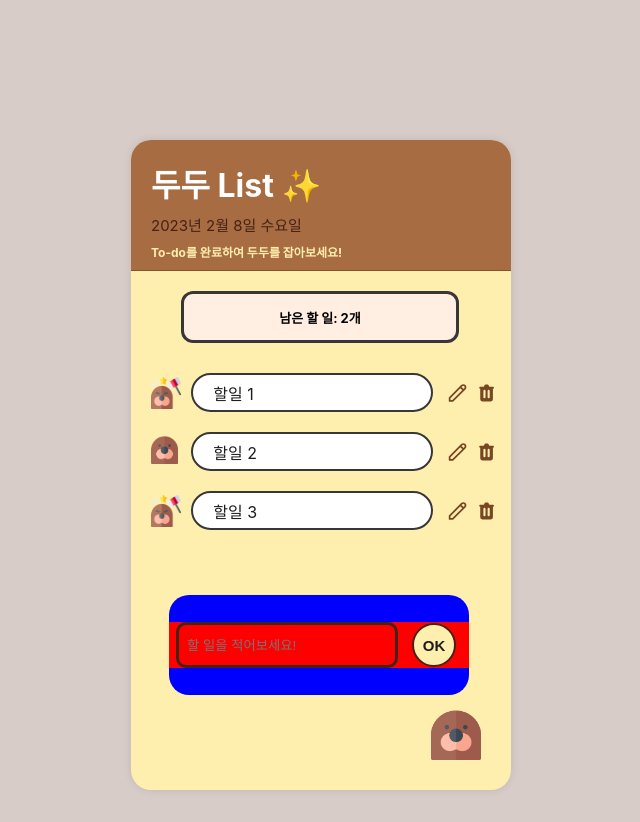
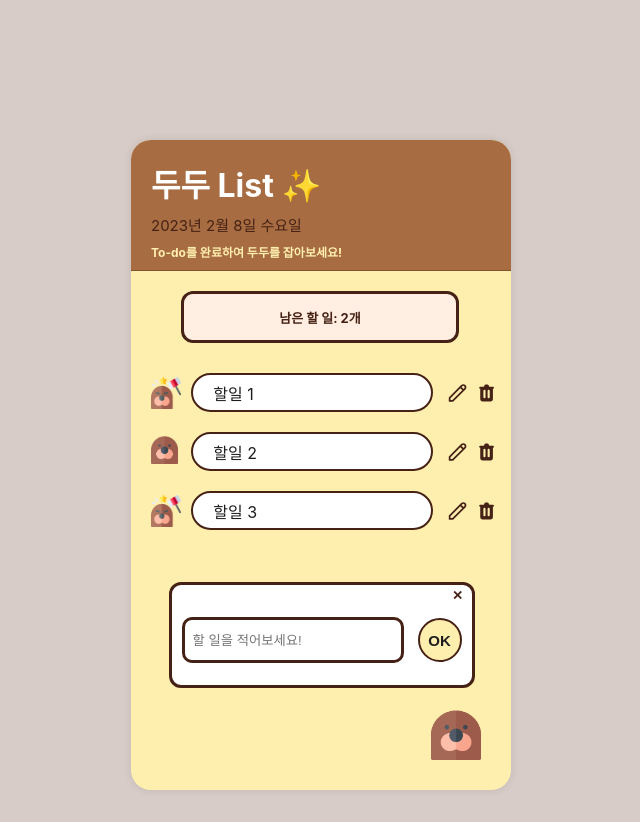
Before and after one commit to YuAhyeon/dodolist, a React (Create React App) app: page / in a window 1280 px wide. Both pictures are taken after a click on the element 640 px from the left and 765 px from the top of the page. Shown: the whole page, without its empty margins (319-959 px from the left). Built offline with nearby package versions, Linux system fonts and the light colour scheme.

Commit message:
🔨 TodoInsert

```diff
--- a/src/App.js
+++ b/src/App.js
@@ -12,6 +12,8 @@
     background: #d7ccc8;
   }
 `;
+
+let nextId = 4;
 
 const App = () => {
   const [insertToggle, setInsertToggle] = useState(false);
@@ -37,6 +39,20 @@
     setInsertToggle(!insertToggle);
   };
 
+  const onInsertTodo = (text) => {
+    if (text === '') {
+      return alert('할 일을 입력해 주세요!');
+    } else {
+      const todo = {
+        id: nextId,
+        text,
+        checked: false,
+      };
+      setTodos([...todos, todo]);
+      nextId++;
+    }
+  };
+
   return (
     <>
       <GlobalStyle />
@@ -47,7 +63,9 @@
         <div onClick={handleToggle}>
           <TodoCreateBtn />
         </div>
-        {insertToggle && <TodoInsert handleToggle={handleToggle} />}
+        {insertToggle && (
+          <TodoInsert onInsertTodo={onInsertTodo} handleToggle={handleToggle} />
+        )}
       </TodoTemplate>
     </>
   );
--- a/src/components/TodoInsert.js
+++ b/src/components/TodoInsert.js
@@ -1,24 +1,37 @@
-import React from 'react';
+import React, { useState } from 'react';
 import styled from 'styled-components';
+import { ImCancelCircle } from 'react-icons/im';
 
 const TodoInsertBlock = styled.div`
   position: absolute;
-  top: 70%;
+  top: 68%;
   left: 38px;
+
+  .cancell {
+    color: #462216;
+    font-weight: bold;
+    position: absolute;
+    top: 5px;
+    left: 283px;
+    font-size: 13px;
+  }
+
   .wrapForm {
     width: 300px;
     height: 100px;
-    background: blue;
+    background: white;
     display: flex;
     justify-content: center;
     align-items: center;
-    border-radius: 20px;
+    border-radius: 12px;
+    border: 3px solid #462216;
   }
 
   form {
     display: flex;
+    position: absolute;
+    top: 35px;
     justify-content: center;
-    background: red;
     width: 300px;
   }
   input {
@@ -27,6 +40,7 @@
     width: 200px;
     border: 3px solid #462216;
     border-radius: 10px;
+    margin-left: 5px;
     padding: 8px;
   }
 
@@ -48,20 +62,43 @@
     color: #1d1d1d;
     border: 2px solid #462216;
   }
+
+  button:hover .submitBtn {
+    border: 2px solid #ffefaf;
+    color: #ffefaf;
+    background: #462216;
+  }
 `;
 
-const TodoInsert = ({ handleToggle }) => {
+const TodoInsert = ({ handleToggle, onInsertTodo }) => {
+  const [value, setValue] = useState('');
+
+  const handleOnChange = (e) => {
+    setValue(e.target.value);
+  };
+
+  const HandleOnSubmit = (e) => {
+    e.preventDefault();
+    onInsertTodo(value);
+    setValue('');
+    handleToggle();
+  };
   return (
     <TodoInsertBlock>
-      <div className="background" onClick={handleToggle}>
-        <div className="wrapForm">
-          <form>
-            <input placeholder="할 일을 적어보세요!"></input>
-            <button type="submit">
-              <div className="submitBtn">OK</div>
-            </button>
-          </form>
-        </div>
+      <div className="cancell" onClick={handleToggle}>
+        ✕
+      </div>
+      <div className="wrapForm">
+        <form onSubmit={HandleOnSubmit}>
+          <input
+            placeholder="할 일을 적어보세요!"
+            value={value}
+            onChange={handleOnChange}
+          ></input>
+          <button type="submit">
+            <div className="submitBtn">OK</div>
+          </button>
+        </form>
       </div>
     </TodoInsertBlock>
   );
--- a/src/components/TodoItem.js
+++ b/src/components/TodoItem.js
@@ -35,13 +35,13 @@
     padding-left: 20px;
     background-color: white;
     border-radius: 25px;
-    border: solid 2px #373737;
+    border: solid 2px #462216;
   }
 
   .icon {
     /* margin: 0px 4px 0px 2px; */
     margin: 3px 4px;
-    color: #794622;
+    color: #462216;
   }
 `;
 
--- a/src/components/TodoTasksLeft.js
+++ b/src/components/TodoTasksLeft.js
@@ -5,7 +5,7 @@
   margin: 20px 50px;
   padding: 3px;
   border-radius: 12px;
-  border: solid 3px #373737;
+  border: solid 3px #462216;
   font-weight: bolder;
   font-size: 13px;
   background: #ffeee1;
@@ -14,6 +14,7 @@
   display: flex;
   justify-content: center;
   align-items: center;
+  color: #462216;
 `;
 
 const TodoTasksLeft = () => {
```
